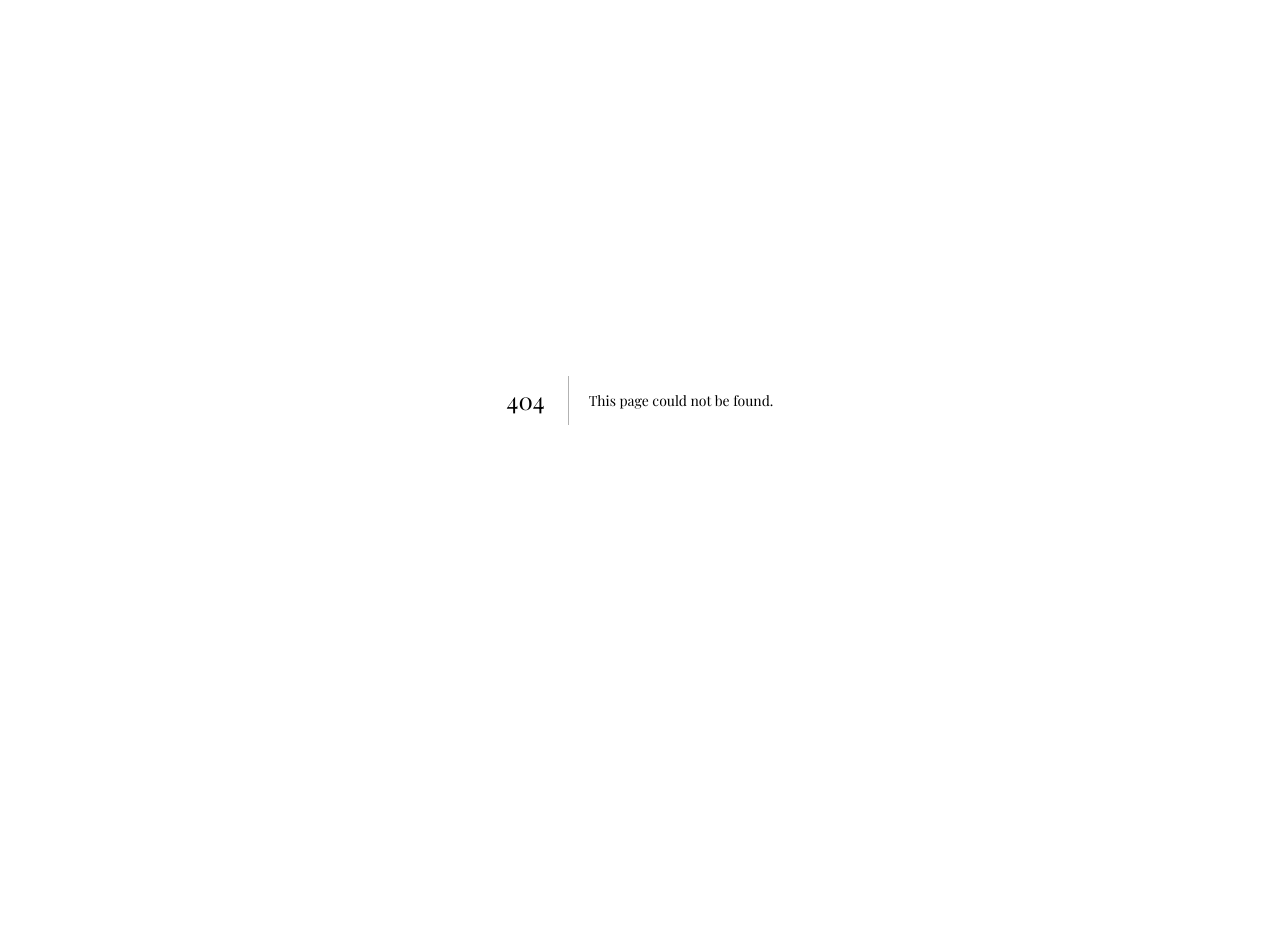
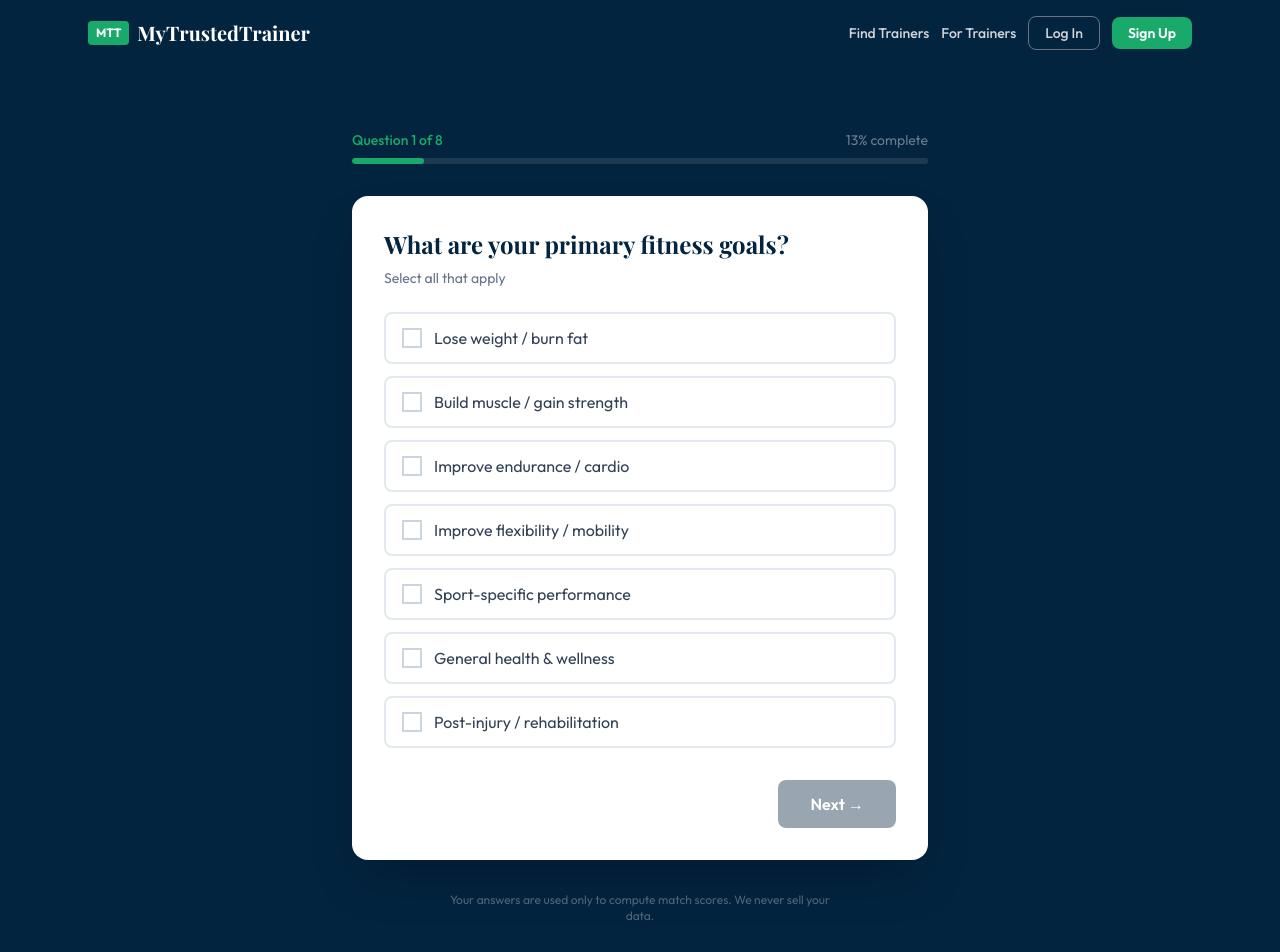
Before and after one commit to MyTrustedTrainer/mytrustedtrainer, a Next.js app: page /onboarding/client in a window 1280 px wide. Before the commit this address had no page. Shown: the top 952 px of the page. Before the commit the page ends 800 px from the top, so only its background shows below. Built offline with nearby package versions, Linux system fonts and the light colour scheme; no server answers.

Commit message:
onboarding: add client compatibility questionnaire — 8-step multi/single select, saves to /api/onboarding/client

```diff
--- /dev/null
+++ b/app/onboarding/client/page.tsx
@@ -0,0 +1,262 @@
+'use client'
+
+import { useState } from 'react'
+import { useRouter } from 'next/navigation'
+import SiteHeader from '@/components/SiteHeader'
+
+const QUESTIONS = [
+  {
+    id: 'goals',
+    question: 'What are your primary fitness goals?',
+    type: 'multi',
+    options: [
+      'Lose weight / burn fat',
+      'Build muscle / gain strength',
+      'Improve endurance / cardio',
+      'Improve flexibility / mobility',
+      'Sport-specific performance',
+      'General health & wellness',
+      'Post-injury / rehabilitation',
+    ],
+  },
+  {
+    id: 'schedule',
+    question: 'When are you available to train?',
+    type: 'multi',
+    options: [
+      'Early mornings (5–8am)',
+      'Mid-morning (8–11am)',
+      'Midday (11am–1pm)',
+      'Afternoon (1–5pm)',
+      'Evenings (5–8pm)',
+      'Late evenings (8pm+)',
+      'Weekends only',
+    ],
+  },
+  {
+    id: 'coaching_style',
+    question: 'What coaching style works best for you?',
+    type: 'single',
+    options: [
+      'High energy, motivational & pushing me hard',
+      'Calm, educational & focused on technique',
+      'Flexible — adapts to how I feel each session',
+      'Strict structure with clear programs',
+      'Partner-style, we figure it out together',
+    ],
+  },
+  {
+    id: 'experience',
+    question: 'What is your current experience level?',
+    type: 'single',
+    options: [
+      'Complete beginner (never trained with a PT)',
+      'Some experience (trained 1–2 years)',
+      'Intermediate (3–5 years, solid foundation)',
+      'Advanced (5+ years, competitive or serious)',
+    ],
+  },
+  {
+    id: 'location',
+    question: 'Where do you prefer to train?',
+    type: 'single',
+    options: [
+      'Commercial gym (prefer specific gym)',
+      'Any commercial gym',
+      'My home / client\'s home',
+      'Outdoors / parks',
+      'Online / remote coaching',
+      'No preference',
+    ],
+  },
+  {
+    id: 'budget',
+    question: 'What is your budget per session?',
+    type: 'single',
+    options: [
+      'Under $40/session',
+      '$40–$60/session',
+      '$60–$80/session',
+      '$80–$100/session',
+      '$100+/session',
+    ],
+  },
+  {
+    id: 'gender_pref',
+    question: 'Do you have a trainer gender preference?',
+    type: 'single',
+    options: [
+      'No preference',
+      'Prefer male trainer',
+      'Prefer female trainer',
+    ],
+  },
+  {
+    id: 'communication',
+    question: 'How do you like to communicate with your trainer?',
+    type: 'single',
+    options: [
+      'Mostly in-person, minimal texting',
+      'Regular check-ins via text/app between sessions',
+      'Detailed written programs sent in advance',
+      'Video calls for form checks and planning',
+      'I\'m flexible — whatever works',
+    ],
+  },
+]
+
+export default function ClientOnboardingPage() {
+  const router = useRouter()
+  const [step, setStep] = useState(0)
+  const [answers, setAnswers] = useState<Record<string, string[]>>({})
+  const [submitting, setSubmitting] = useState(false)
+
+  const q = QUESTIONS[step]
+  const totalSteps = QUESTIONS.length
+  const current = answers[q.id] || []
+
+  function toggleOption(option: string) {
+    if (q.type === 'single') {
+      setAnswers((a) => ({ ...a, [q.id]: [option] }))
+    } else {
+      setAnswers((a) => {
+        const prev = a[q.id] || []
+        return {
+          ...a,
+          [q.id]: prev.includes(option)
+            ? prev.filter((o) => o !== option)
+            : [...prev, option],
+        }
+      })
+    }
+  }
+
+  function canProceed() {
+    return (answers[q.id] || []).length > 0
+  }
+
+  async function handleSubmit() {
+    setSubmitting(true)
+    try {
+      const res = await fetch('/api/onboarding/client', {
+        method: 'POST',
+        headers: { 'Content-Type': 'application/json' },
+        body: JSON.stringify(answers),
+      })
+      const data = await res.json()
+      if (res.ok) {
+        router.push('/dashboard/client')
+      } else {
+        alert(data.error || 'Something went wrong')
+        setSubmitting(false)
+      }
+    } catch {
+      alert('Network error — please try again')
+      setSubmitting(false)
+    }
+  }
+
+  return (
+    <>
+      <SiteHeader />
+      <main className="min-h-screen bg-[#03243F] flex flex-col items-center justify-center px-4 py-16 font-[Outfit]">
+        {/* Progress */}
+        <div className="w-full max-w-xl mb-8">
+          <div className="flex items-center justify-between mb-2">
+            <span className="text-[#18A96B] text-sm font-medium">
+              Question {step + 1} of {totalSteps}
+            </span>
+            <span className="text-white/40 text-sm">
+              {Math.round(((step + 1) / totalSteps) * 100)}% complete
+            </span>
+          </div>
+          <div className="h-1.5 bg-white/10 rounded-full overflow-hidden">
+            <div
+              className="h-full bg-[#18A96B] rounded-full transition-all duration-500"
+              style={{ width: `${((step + 1) / totalSteps) * 100}%` }}
+            />
+          </div>
+        </div>
+
+        {/* Card */}
+        <div className="w-full max-w-xl bg-white rounded-2xl p-8 shadow-2xl">
+          <h2 className="font-[Playfair_Display] text-2xl font-bold text-[#03243F] mb-2">
+            {q.question}
+          </h2>
+          {q.type === 'multi' && (
+            <p className="text-slate-500 text-sm mb-6">Select all that apply</p>
+          )}
+          {q.type === 'single' && (
+            <p className="text-slate-500 text-sm mb-6">Choose one</p>
+          )}
+
+          <div className="space-y-3">
+            {q.options.map((option) => {
+              const selected = current.includes(option)
+              return (
+                <button
+                  key={option}
+                  onClick={() => toggleOption(option)}
+                  className={`w-full text-left px-4 py-3 rounded-lg border-2 transition-all ${
+                    selected
+                      ? 'border-[#18A96B] bg-[#18A96B]/10 text-[#03243F] font-medium'
+                      : 'border-slate-200 hover:border-slate-300 text-slate-700'
+                  }`}
+                >
+                  <span className="flex items-center gap-3">
+                    <span
+                      className={`w-5 h-5 rounded-${q.type === 'single' ? 'full' : 'sm'} border-2 flex-shrink-0 flex items-center justify-center ${
+                        selected ? 'border-[#18A96B] bg-[#18A96B]' : 'border-slate-300'
+                      }`}
+                    >
+                      {selected && (
+                        <svg className="w-3 h-3 text-white" fill="none" viewBox="0 0 24 24" stroke="currentColor" strokeWidth={3}>
+                          <path strokeLinecap="round" strokeLinejoin="round" d="M5 13l4 4L19 7" />
+                        </svg>
+                      )}
+                    </span>
+                    {option}
+                  </span>
+                </button>
+              )
+            })}
+          </div>
+
+          <div className="flex items-center justify-between mt-8">
+            {step > 0 ? (
+              <button
+                onClick={() => setStep((s) => s - 1)}
+                className="text-slate-500 hover:text-slate-700 font-medium transition-colors"
+              >
+                ← Back
+              </button>
+            ) : (
+              <div />
+            )}
+            {step < totalSteps - 1 ? (
+              <button
+                onClick={() => setStep((s) => s + 1)}
+                disabled={!canProceed()}
+                className="bg-[#03243F] hover:bg-[#041f33] disabled:opacity-40 disabled:cursor-not-allowed text-white font-semibold px-8 py-3 rounded-lg transition-colors"
+              >
+                Next →
+              </button>
+            ) : (
+              <button
+                onClick={handleSubmit}
+                disabled={!canProceed() || submitting}
+                className="bg-[#18A96B] hover:bg-[#148f58] disabled:opacity-40 disabled:cursor-not-allowed text-white font-semibold px-8 py-3 rounded-lg transition-colors"
+              >
+                {submitting ? 'Finding your matches…' : 'See My Matches →'}
+              </button>
+            )}
+          </div>
+        </div>
+
+        <p className="text-white/30 text-xs mt-8 text-center max-w-sm">
+          Your answers are used only to compute match scores. We never sell your data.
+        </p>
+      </main>
+    </>
+  )
+}
```
